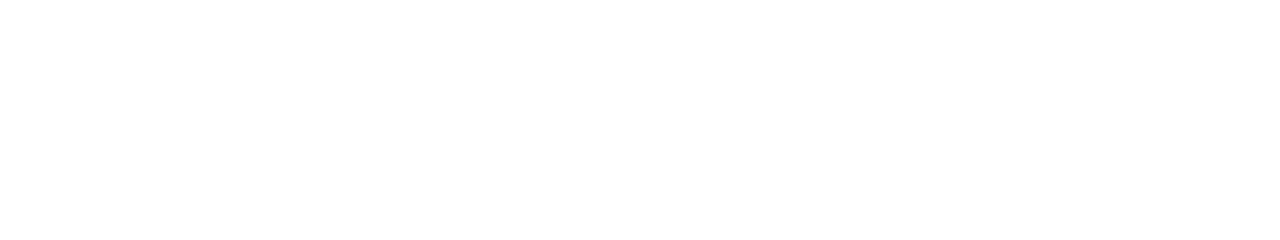
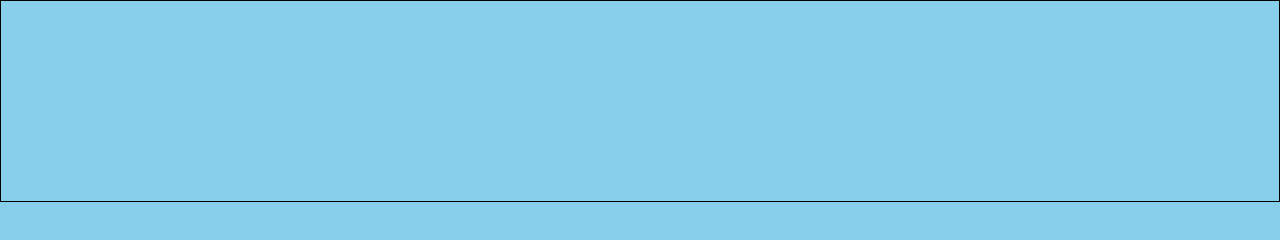
Before and after one commit to dev-ankur/test2, a plain HTML site: page index.html in a window 1280 px wide. Drawn offline with Linux system fonts and the light colour scheme.

Commit message:
header and footer with header css

```diff
--- a/css/main.css
+++ b/css/main.css
@@ -2,3 +2,12 @@
 	margin: 0;
 	padding: 0;
 }
+
+body{
+	background-color: skyblue;
+}
+
+.header{
+	height: 200px;
+	border: 1px solid #000;
+}
--- a/index.html
+++ b/index.html
@@ -5,6 +5,15 @@
 	<link rel="stylesheet" type="text/css" href="css/main.css">
 </head>
 <body>
+<div class="container">
+	<div class="header">
 
+	</div>
+
+	<div class="footer">
+
+	</div>
+
+</div>
 </body>
 </html>
```
